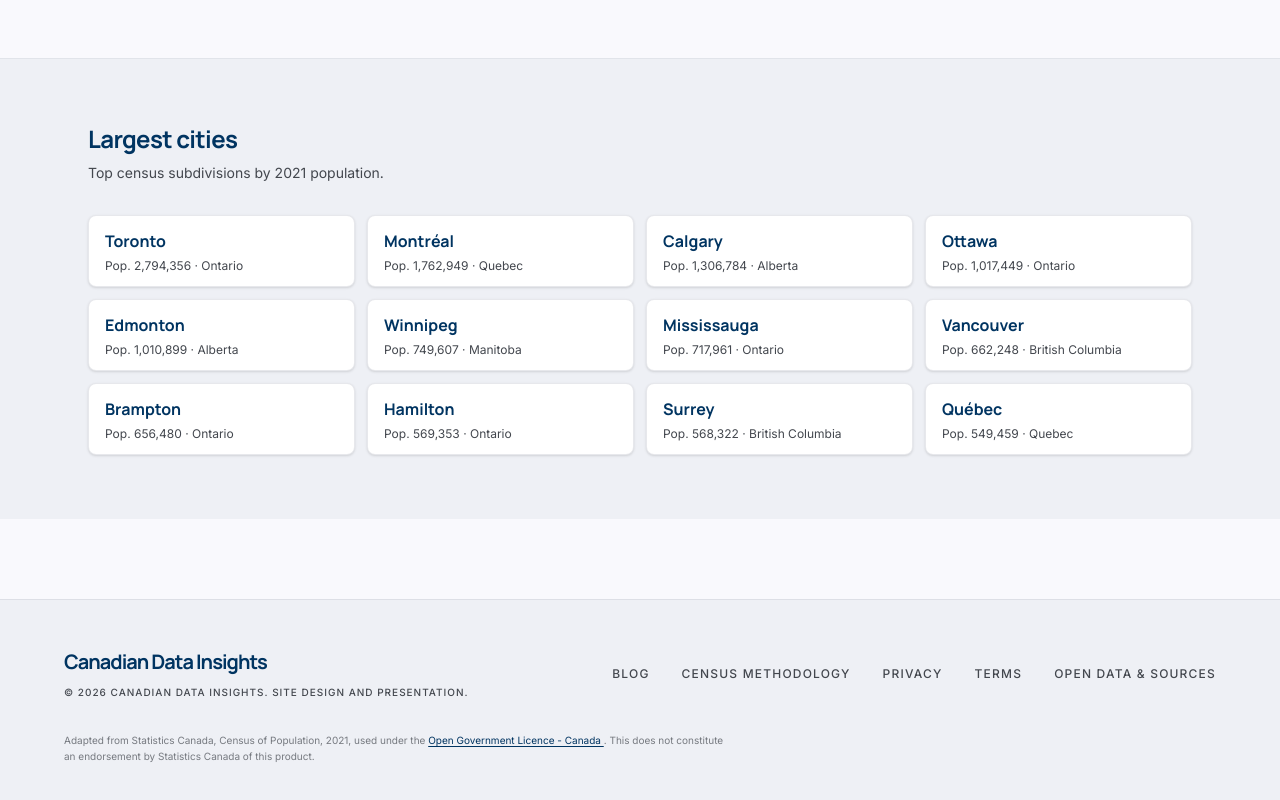
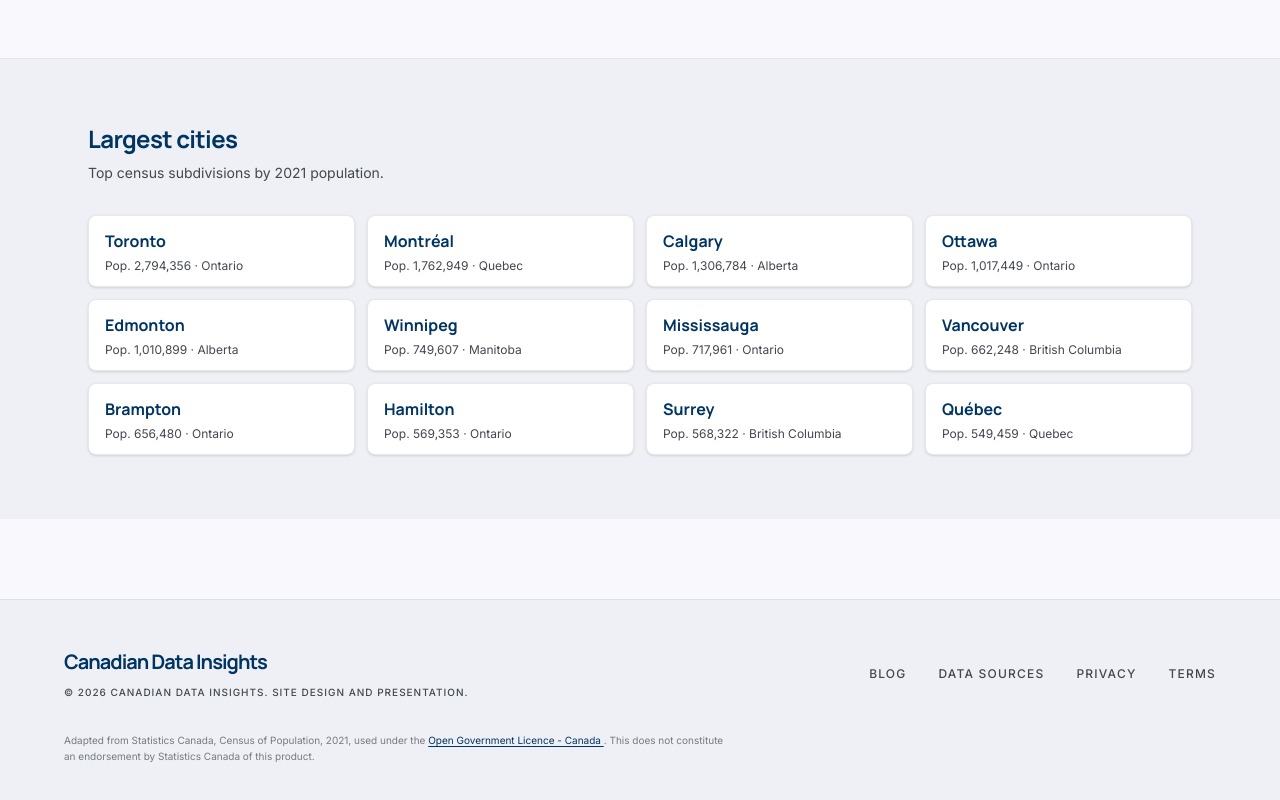
Before and after one commit to drewbotcarrothers/canadiandatainsights-astro, an Astro site: page / in a window 1280 px wide. Shown: the part 2105-2905 px from the top of the page. Built offline with nearby package versions, Linux system fonts and the light colour scheme; Astro itself is replaced by a stand-in of ours.

Commit message:
Simplify footer: one Data Sources link to /sources/.

```diff
--- a/src/components/Footer.astro
+++ b/src/components/Footer.astro
@@ -23,7 +23,7 @@ const year = new Date().getFullYear();
         href="/sources/"
         class="font-sans text-xs font-medium uppercase tracking-widest text-on-surface-variant no-underline transition-colors hover:text-primary"
       >
-        Census Methodology
+        Data Sources
       </a>
       <a
         href="/privacy/"
@@ -36,12 +36,6 @@ const year = new Date().getFullYear();
         class="font-sans text-xs font-medium uppercase tracking-widest text-on-surface-variant no-underline transition-colors hover:text-primary"
       >
         Terms
-      </a>
-      <a
-        href="/sources/"
-        class="font-sans text-xs font-medium uppercase tracking-widest text-on-surface-variant no-underline transition-colors hover:text-primary"
-      >
-        Open Data &amp; Sources
       </a>
     </nav>
   </div>
```
